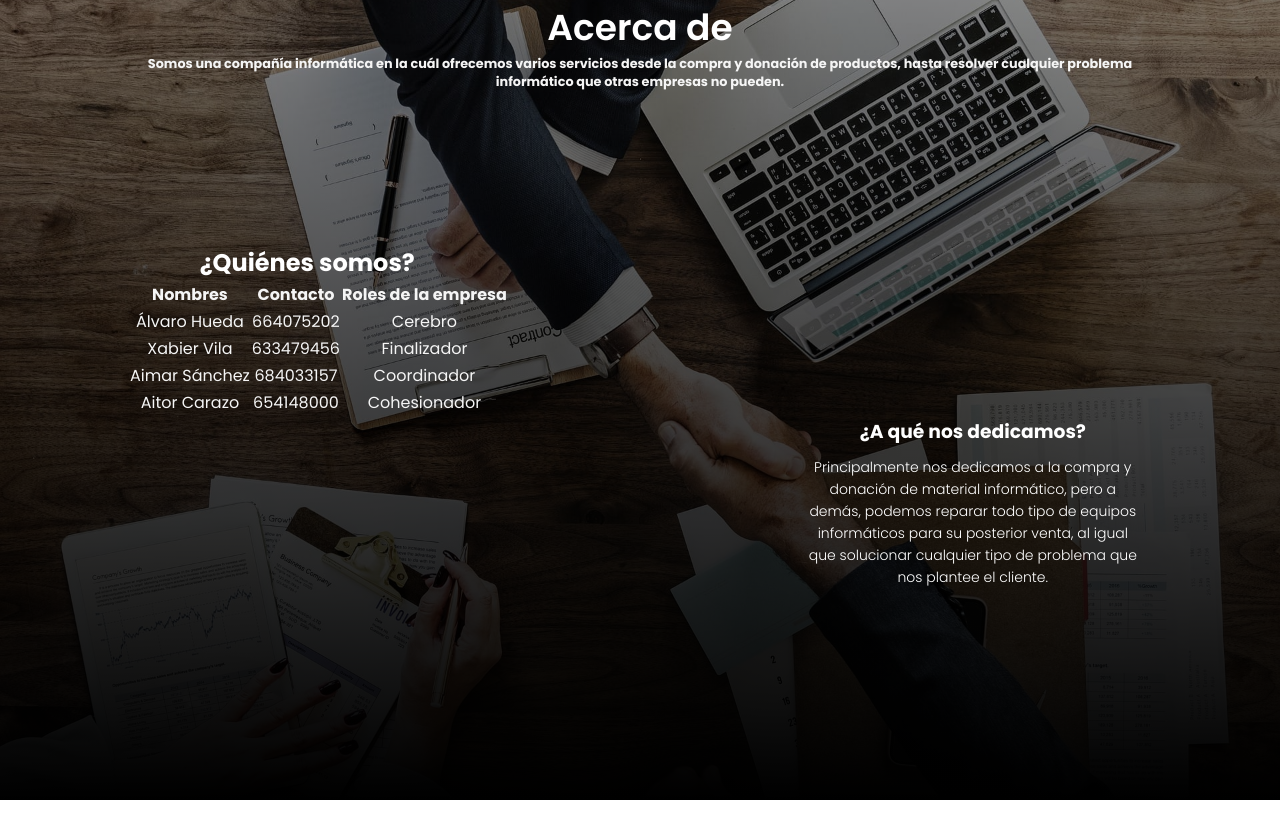
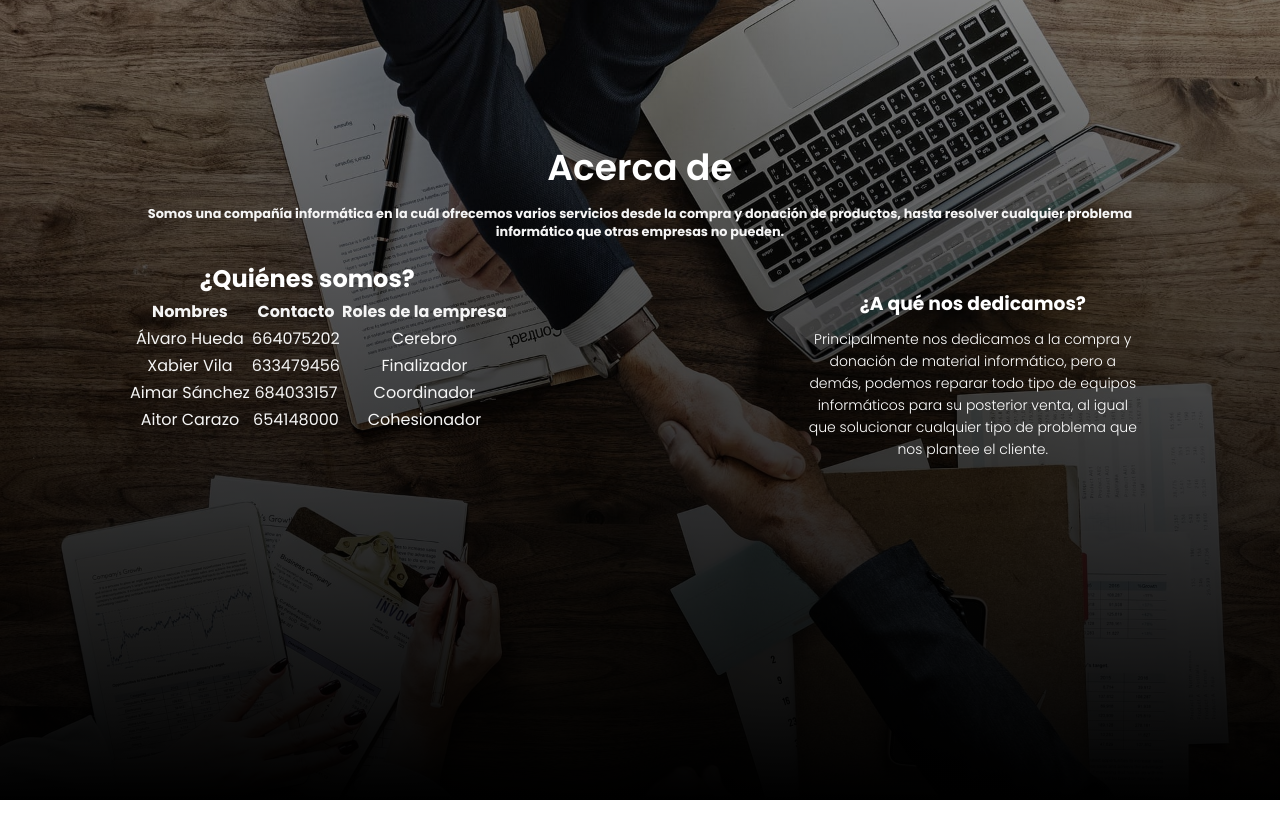
Before and after one commit to CDPCASI/CDPCASI.github.io, a plain HTML site: page acerca.html in a window 1280 px wide. After the commit the page ends 800 px from the top, so only its background shows below. Drawn offline with Linux system fonts and the light colour scheme.

Commit message:
Update acercade.css

```diff
--- a/acercade.css
+++ b/acercade.css
@@ -18,7 +18,8 @@
     text-align: center;
     margin: auto;
     margin-bottom: 0;
-    padding-bottom: 300px; /*Información*/
+    padding-bottom: 300px;
+    padding-top: 300px ; /*Información*/
 }
 
 p{
@@ -27,6 +28,11 @@ p{
     font-weight: 300;
     line-height: 22px; /*Párrafo*/
     padding: 10px;
+}
+
+header{
+    padding: 10px;
+    margin-top: -170px;
 }
 
 h1{
@@ -38,12 +44,13 @@ h1{
 h2{
     color:white; /*Texto h2*/
     margin-right: 65%;
-    margin-top: 15%;
+    margin-top: 2%;
 }
 
 h3{
     color:white; /*Texto h3*/
     margin-left: 65%;
+    margin-top: -145px;
 }
 
 h5{
@@ -63,16 +70,10 @@ p{
     overflow: hidden;
 }
 
-.content{
-    width: 80%;
-    margin: auto;
-    text-align: center;
-    padding-bottom: 1px; /*Contenido*/
-}
-
 table{
     color:whitesmoke;
     text-align: center;
     margin-right: 0 auto; /*Tabla*/
     display: table;
+    margin-top: 1px;
 }
```
